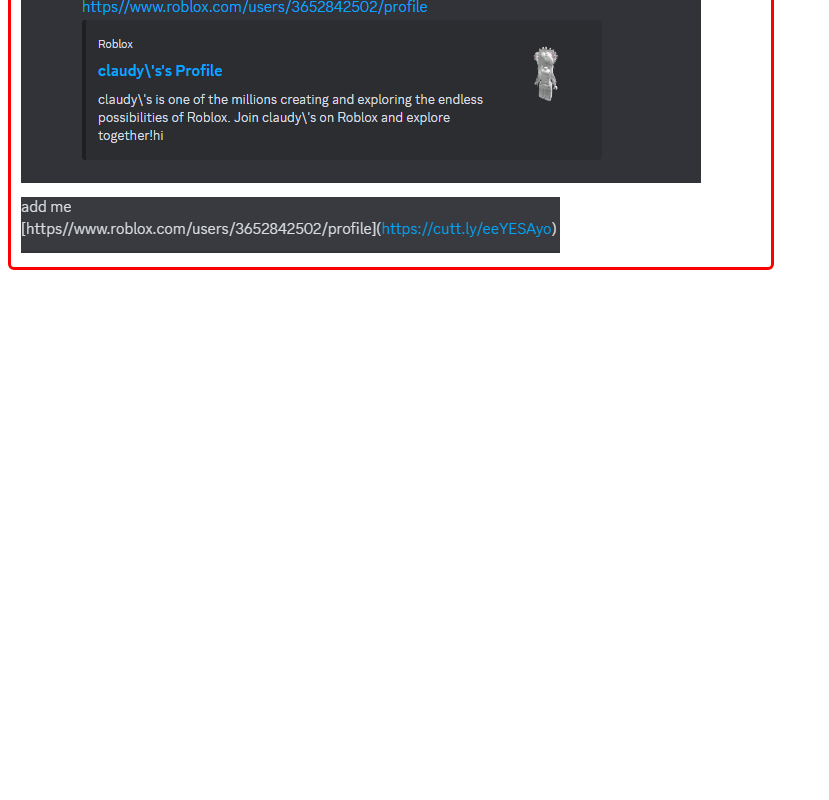
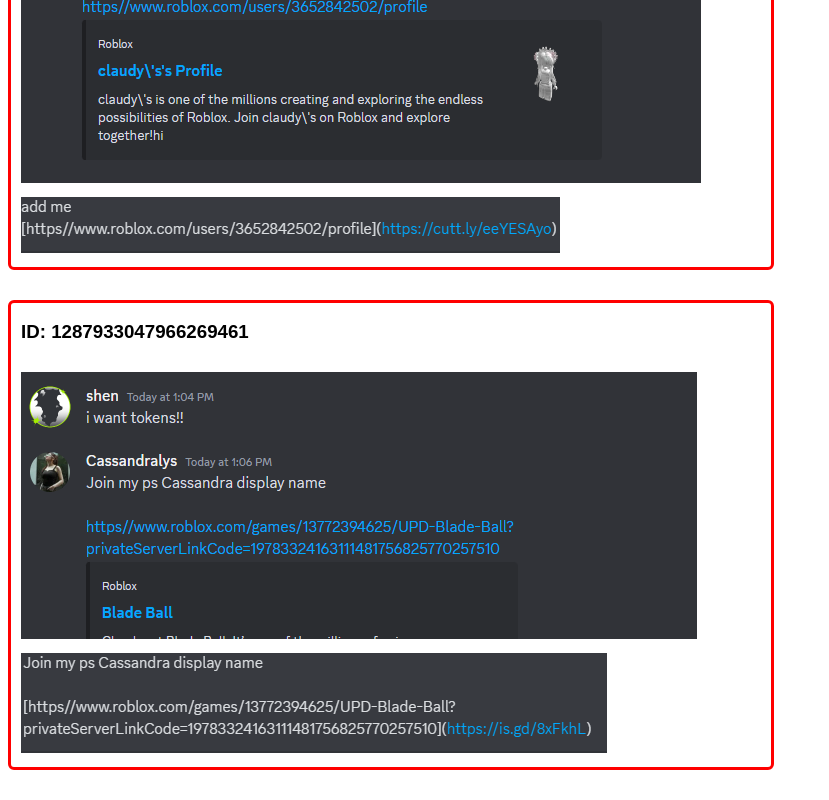
Before and after one commit to 5shenn/scam_links, a plain HTML site: page index.html in a window 1280 px wide. Shown: the part 1484-2284 px from the top of the page, without its empty margins (0-829 px from the left). Before the commit the page ends 1784 px from the top, so only its background shows below. Drawn offline with Linux system fonts and the light colour scheme.

Commit message:
Add files via upload

```diff
--- a/index.html
+++ b/index.html
@@ -23,5 +23,10 @@
         <img src="/images/3rd.png" alt="3rd pic">
         <img src="/images/3rd_text.png" alt="3rd text">
     </div>
+    <div class="box">
+        <h3>ID: 1287933047966269461</h3>
+        <img src="/images/4th.png" alt="3rd pic">
+        <img src="/images/4th_text.png" alt="3rd text">
+    </div>
 </body>
 </html>
```
Also changed, not shown: images/4th.png (added), images/4th_text.png (added).
